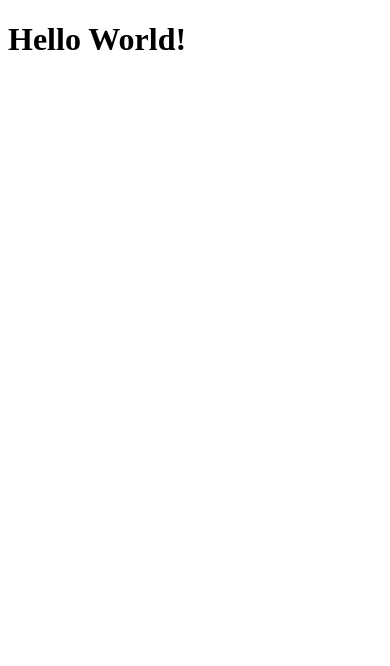
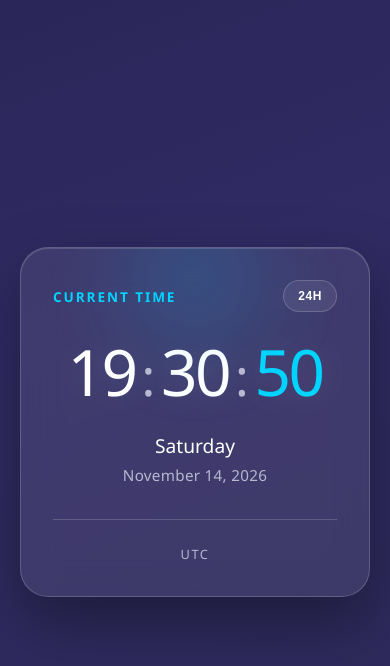
Before and after one commit to IEdiong/git-basics-online, a plain HTML site: page index.html in a window 390 px wide. Drawn offline with Linux system fonts and the light colour scheme.

Commit message:
feat: add interactive clock app
    - replace static "Hello World" page with responsive clock app markup
    - add live clock logic with 12/24-hour toggle, date, and timezone
    - add glassmorphism styles with animated gradient background
    - move stylesheet to styles/ and script to scripts/ for cleaner structure

```diff
--- a/index.html
+++ b/index.html
@@ -3,10 +3,40 @@
 <head>
   <meta charset="UTF-8">
   <meta name="viewport" content="width=device-width, initial-scale=1.0">
-  <title>First Page</title>
+  <title>Clock App</title>
+  <link rel="stylesheet" href="styles/styles.css">
+  <script defer src="./scripts/app.js"></script>
 </head>
 <body>
-  <h1>Hello World!
-  </h1>
+  <main class="clock-card">
+    <div class="glow"></div>
+
+    <header class="clock-header">
+      <span class="label">Current Time</span>
+      <button id="format-toggle" class="format-toggle" aria-label="Toggle 12 or 24 hour format">
+        24H
+      </button>
+    </header>
+
+    <section class="time-display" aria-live="polite">
+      <span id="hours" class="digit">00</span>
+      <span class="separator">:</span>
+      <span id="minutes" class="digit">00</span>
+      <span class="separator">:</span>
+      <span id="seconds" class="digit seconds">00</span>
+      <span id="ampm" class="ampm hidden">AM</span>
+    </section>
+
+    <section class="date-display">
+      <p id="day-name">Monday</p>
+      <p id="full-date">January 1, 2025</p>
+    </section>
+
+    <footer class="timezone">
+      <span id="timezone">Local Time</span>
+    </footer>
+  </main>
+
+
 </body>
 </html>
--- /dev/null
+++ b/scripts/app.js
@@ -0,0 +1,59 @@
+const els = {
+  hours: document.getElementById('hours'),
+  minutes: document.getElementById('minutes'),
+  seconds: document.getElementById('seconds'),
+  ampm: document.getElementById('ampm'),
+  dayName: document.getElementById('day-name'),
+  fullDate: document.getElementById('full-date'),
+  timezone: document.getElementById('timezone'),
+  toggle: document.getElementById('format-toggle'),
+};
+
+let is24Hour = true;
+
+function pad(n) {
+  return String(n).padStart(2, '0');
+}
+
+function updateClock() {
+  const now = new Date();
+  let hours = now.getHours();
+  const minutes = now.getMinutes();
+  const seconds = now.getSeconds();
+
+  if (is24Hour) {
+    els.hours.textContent = pad(hours);
+    els.ampm.classList.add('hidden');
+  } else {
+    const am = hours < 12;
+    const displayHours = hours % 12 || 12;
+    els.hours.textContent = pad(displayHours);
+    els.ampm.textContent = am ? 'AM' : 'PM';
+    els.ampm.classList.remove('hidden');
+  }
+
+  els.minutes.textContent = pad(minutes);
+  els.seconds.textContent = pad(seconds);
+
+  const days = ['Sunday', 'Monday', 'Tuesday', 'Wednesday', 'Thursday', 'Friday', 'Saturday'];
+  const months = [
+    'January', 'February', 'March', 'April', 'May', 'June',
+    'July', 'August', 'September', 'October', 'November', 'December',
+  ];
+
+  els.dayName.textContent = days[now.getDay()];
+  els.fullDate.textContent = `${months[now.getMonth()]} ${now.getDate()}, ${now.getFullYear()}`;
+
+  const tz = Intl.DateTimeFormat().resolvedOptions().timeZone;
+  els.timezone.textContent = tz.replace(/_/g, ' ');
+}
+
+els.toggle.addEventListener('click', () => {
+  is24Hour = !is24Hour;
+  els.toggle.textContent = is24Hour ? '24H' : '12H';
+  els.toggle.setAttribute('aria-pressed', String(!is24Hour));
+  updateClock();
+});
+
+updateClock();
+setInterval(updateClock, 1000);
--- /dev/null
+++ b/styles/styles.css
@@ -0,0 +1,214 @@
+/* Reset & Base */
+*, *::before, *::after {
+  box-sizing: border-box;
+  margin: 0;
+  padding: 0;
+}
+
+:root {
+  --bg-top: #0f0c29;
+  --bg-mid: #302b63;
+  --bg-bottom: #24243e;
+  --card-bg: rgba(255, 255, 255, 0.08);
+  --card-border: rgba(255, 255, 255, 0.18);
+  --text-primary: #ffffff;
+  --text-secondary: #b8b8d1;
+  --accent: #00d4ff;
+  --accent-soft: rgba(0, 212, 255, 0.25);
+  --shadow: rgba(0, 0, 0, 0.35);
+  --radius: 28px;
+}
+
+html, body {
+  height: 100%;
+}
+
+body {
+  display: flex;
+  align-items: center;
+  justify-content: center;
+  font-family: "Segoe UI", Roboto, Helvetica, Arial, sans-serif;
+  background: linear-gradient(160deg, var(--bg-top), var(--bg-mid), var(--bg-bottom));
+  background-size: 400% 400%;
+  animation: gradientShift 18s ease infinite;
+  color: var(--text-primary);
+  overflow: hidden;
+  padding: 20px;
+}
+
+@keyframes gradientShift {
+  0% { background-position: 0% 50%; }
+  50% { background-position: 100% 50%; }
+  100% { background-position: 0% 50%; }
+}
+
+/* Glass Card */
+.clock-card {
+  position: relative;
+  width: min(560px, 92vw);
+  padding: clamp(32px, 6vw, 56px);
+  border-radius: var(--radius);
+  background: var(--card-bg);
+  border: 1px solid var(--card-border);
+  box-shadow:
+    0 24px 60px var(--shadow),
+    inset 0 1px 0 rgba(255, 255, 255, 0.15);
+  backdrop-filter: blur(18px);
+  -webkit-backdrop-filter: blur(18px);
+  text-align: center;
+  overflow: hidden;
+  transition: transform 0.3s ease, box-shadow 0.3s ease;
+}
+
+.clock-card:hover {
+  transform: translateY(-4px);
+  box-shadow:
+    0 32px 70px rgba(0, 0, 0, 0.42),
+    inset 0 1px 0 rgba(255, 255, 255, 0.18);
+}
+
+/* Ambient Glow */
+.glow {
+  position: absolute;
+  top: -80px;
+  left: 50%;
+  width: 220px;
+  height: 220px;
+  transform: translateX(-50%);
+  background: radial-gradient(circle, var(--accent-soft), transparent 70%);
+  filter: blur(40px);
+  pointer-events: none;
+  opacity: 0.8;
+}
+
+/* Header */
+.clock-header {
+  display: flex;
+  align-items: center;
+  justify-content: space-between;
+  margin-bottom: 28px;
+}
+
+.label {
+  font-size: 0.85rem;
+  font-weight: 600;
+  letter-spacing: 0.14em;
+  text-transform: uppercase;
+  color: var(--accent);
+}
+
+.format-toggle {
+  min-width: 48px;
+  padding: 8px 14px;
+  border-radius: 999px;
+  border: 1px solid var(--card-border);
+  background: rgba(255, 255, 255, 0.08);
+  color: var(--text-primary);
+  font-size: 0.75rem;
+  font-weight: 700;
+  letter-spacing: 0.05em;
+  cursor: pointer;
+  transition: background 0.2s ease, transform 0.15s ease;
+}
+
+.format-toggle:hover {
+  background: rgba(255, 255, 255, 0.18);
+}
+
+.format-toggle:active {
+  transform: scale(0.95);
+}
+
+/* Time */
+.time-display {
+  display: flex;
+  align-items: baseline;
+  justify-content: center;
+  gap: clamp(4px, 1.5vw, 12px);
+  font-variant-numeric: tabular-nums;
+  line-height: 1;
+}
+
+.digit {
+  font-size: clamp(4rem, 16vw, 8.5rem);
+  font-weight: 200;
+  letter-spacing: -0.04em;
+  text-shadow: 0 0 40px rgba(255, 255, 255, 0.15);
+}
+
+.seconds {
+  color: var(--accent);
+  font-weight: 400;
+}
+
+.separator {
+  font-size: clamp(3.2rem, 12vw, 6.5rem);
+  font-weight: 200;
+  color: var(--text-secondary);
+  animation: pulse 1s ease-in-out infinite;
+}
+
+@keyframes pulse {
+  0%, 100% { opacity: 1; }
+  50% { opacity: 0.35; }
+}
+
+.ampm {
+  font-size: 1.4rem;
+  font-weight: 600;
+  color: var(--accent);
+  margin-left: 6px;
+}
+
+.ampm.hidden {
+  display: none;
+}
+
+/* Date */
+.date-display {
+  margin-top: 28px;
+}
+
+.date-display p {
+  margin: 6px 0;
+}
+
+#day-name {
+  font-size: clamp(1.2rem, 4vw, 1.7rem);
+  font-weight: 500;
+  color: var(--text-primary);
+}
+
+#full-date {
+  font-size: clamp(0.95rem, 3vw, 1.15rem);
+  color: var(--text-secondary);
+  letter-spacing: 0.02em;
+}
+
+/* Footer */
+.timezone {
+  margin-top: 34px;
+  padding-top: 22px;
+  border-top: 1px solid var(--card-border);
+}
+
+.timezone span {
+  font-size: 0.8rem;
+  letter-spacing: 0.12em;
+  text-transform: uppercase;
+  color: var(--text-secondary);
+}
+
+/* Reduced Motion */
+@media (prefers-reduced-motion: reduce) {
+  body {
+    animation: none;
+  }
+  .separator {
+    animation: none;
+  }
+  .clock-card,
+  .format-toggle {
+    transition: none;
+  }
+}
```
Also changed, not shown: styles.css (deleted).
